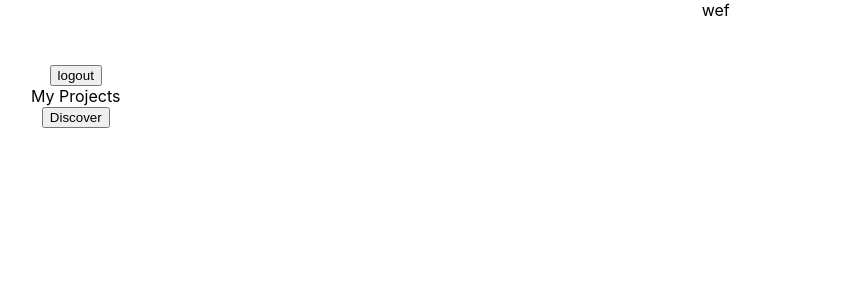
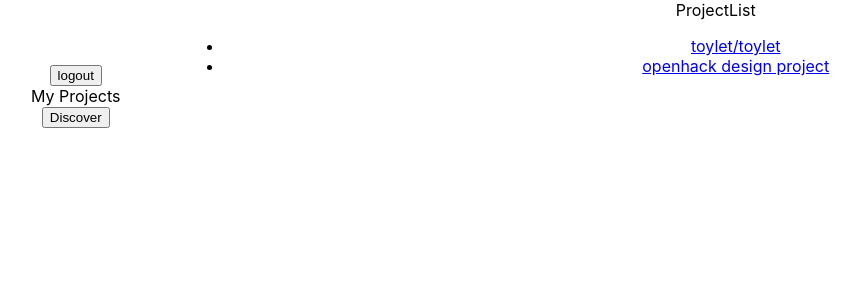
Before and after one commit to toylet/toylet, a React (Create React App) app in the folder client/: page / in a window 1280 px wide. Shown: the top 300 px of the page, without its empty margins (33-893 px from the left). Built offline with nearby package versions, Linux system fonts and the light colour scheme; sample sign-in values are in the browser's storage.

Commit message:
Use ProjectList as the main component

```diff
--- a/client/src/App.tsx
+++ b/client/src/App.tsx
@@ -7,10 +7,10 @@ import {
     RouteProps,
     Redirect
 } from 'react-router-dom';
-import Main from './components/Main';
 import Login from './components/Login';
 import Discover from './components/Discover';
 import ProjectDetail from './components/ProjectDetail';
+import ProjectList from './components/ProjectList';
 
 class App extends Component<{}, {}> {
     render() {
@@ -34,7 +34,12 @@ class App extends Component<{}, {}> {
                             component={ProjectDetail}
                             token={token}
                         />
-                        <PrivateRoute exact path="/" component={Main} token={token} />
+                        <PrivateRoute
+                            exact
+                            path="/"
+                            component={ProjectList}
+                            token={token}
+                        />
                         <Redirect to="/" />
                     </Switch>
                 </Router>
--- a/client/src/components/Main.tsx
+++ /dev/null
@@ -1,25 +0,0 @@
-import * as React from 'react';
-import { Component } from 'react';
-
-import styles from './Main.module.scss';
-
-export default class Main extends Component<ITokenProps> {
-
-    onClickLogout = () => {
-        localStorage.removeItem('token');
-        window.location.href = '/';
-    };
-
-    render() {
-        return (
-            <div className={styles.container}>
-                <div className={styles.sidebar}>
-                    <button onClick={this.onClickLogout}>logout</button>
-                    <div>My Projects</div>
-                    <button>Discover</button>
-                </div>
-                <div className={styles.projects}>wef</div>
-            </div>
-        );
-    }
-}
--- /dev/null
+++ b/client/src/components/ProjectList.tsx
@@ -0,0 +1,51 @@
+import * as React from 'react';
+import styles from './ProjectList.module.scss';
+import { Link } from 'react-router-dom';
+
+export default class ProjectList extends React.Component {
+    logout = () => {
+        localStorage.removeItem('token');
+        window.location.href = '/';
+    };
+
+    onClickLogout = () => {
+        this.logout();
+    };
+
+    render() {
+        const list = [
+            {
+                name: 'toylet/toylet',
+                key: '1a3fbe'
+            },
+            {
+                name: 'openhack design project',
+                key: '1abe33'
+            }
+        ];
+
+        return (
+            <div className={styles.container}>
+                <div className={styles.sidebar}>
+                    <button onClick={this.onClickLogout}>logout</button>
+                    <div>My Projects</div>
+                    <button>Discover</button>
+                </div>
+                <div className={styles.projects}>
+                    <div>
+                        ProjectList
+                        <ul>
+                            {list.map(project => (
+                                <li>
+                                    <Link to={'/projects/' + project.key}>
+                                        {project.name}
+                                    </Link>
+                                </li>
+                            ))}
+                        </ul>
+                    </div>
+                </div>
+            </div>
+        );
+    }
+}
```
Also changed, not shown: client/src/components/ProjectList.module.scss (renamed from client/src/components/Main.module.scss).
